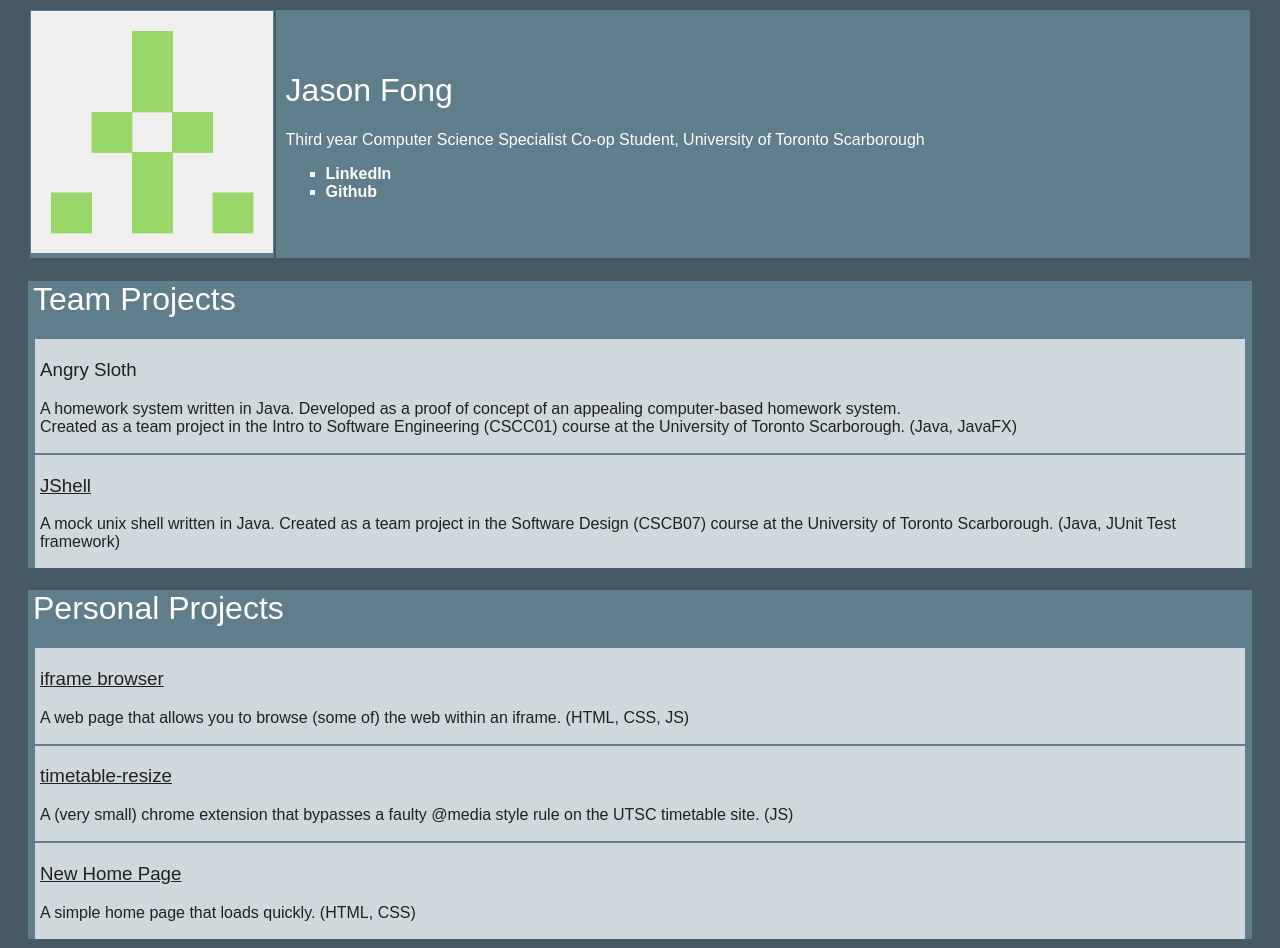
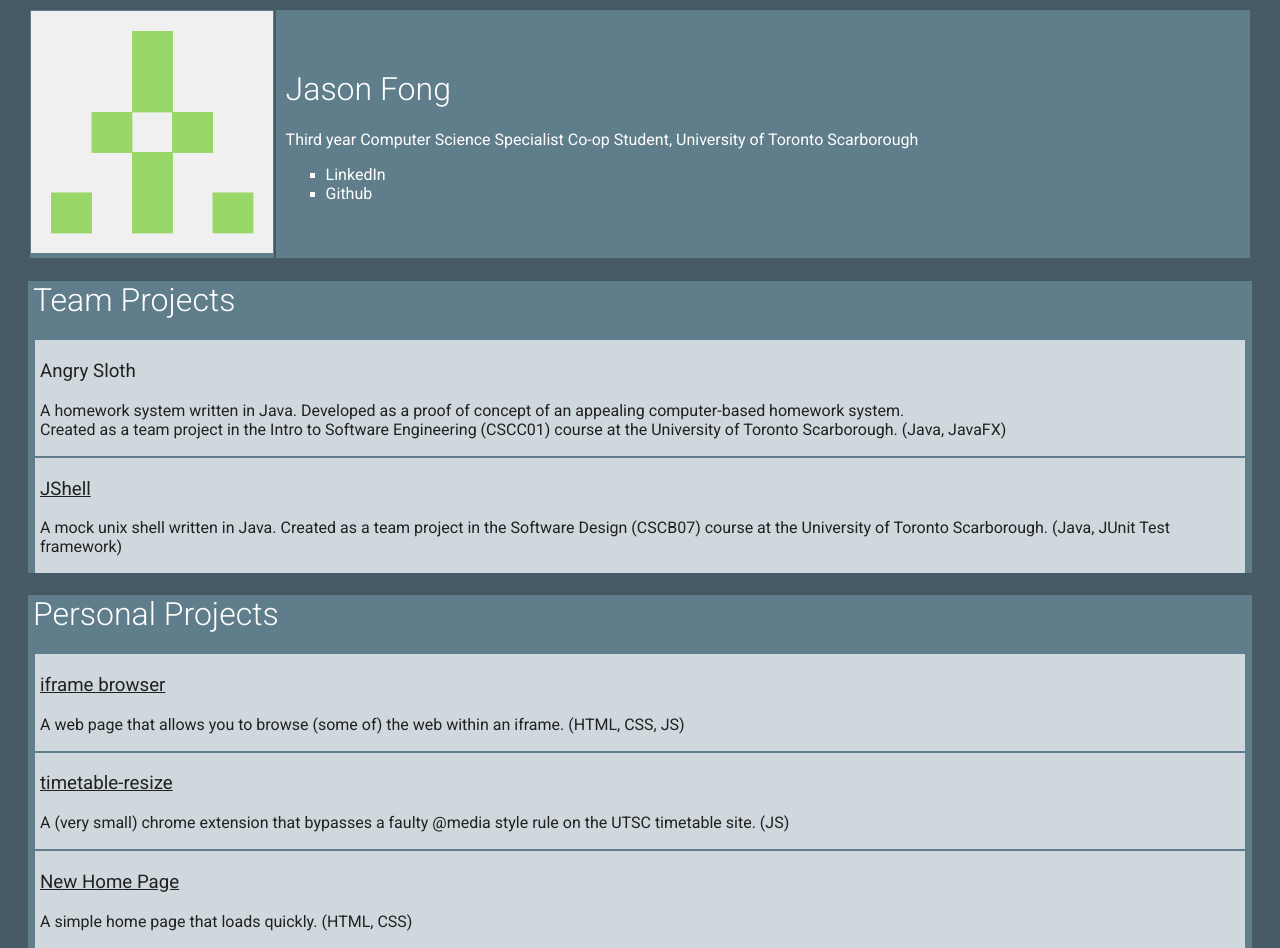
Before and after one commit to jfong701/jfong701.github.io, a plain HTML site: page index.html in a window 1280 px wide. Drawn offline with Linux system fonts and the light colour scheme.

Commit message:
Added Google Fonts

```diff
--- a/index.html
+++ b/index.html
@@ -5,6 +5,7 @@
 	<meta charset="utf-8">
 	<meta name="viewport" content="width=device-width,initial-scale=1">
     <link rel="stylesheet" type="text/css" href="style/index-style.css">
+	<link href="https://fonts.googleapis.com/css?family=Roboto:300,400" rel="stylesheet">
 </head>
 <body>
 	<table class="two-col-table">
--- a/style/index-style.css
+++ b/style/index-style.css
@@ -18,19 +18,18 @@ body {
 }
 
 .header-h1 {
-	font-family: Arial,sans-serif;
-	font-weight: 100;
+	font-family: 'Roboto',Arial,sans-serif;
+	font-weight: 300;
 	color: white;
 }
 
 .header-p {
-	font-family: Arial,sans-serif;
+	font-family: 'Roboto',Arial,sans-serif;
 	color: white;
 }
 
 .header-a {
-	font-family: Arial;
-	font-weight: bold;
+	font-family: 'Roboto',Arial,sans-serif;
 	color: white;
 }
 
@@ -69,7 +68,7 @@ body {
 
 .section {
 	background-color: #607D8B;
-	font-family: Arial;
+	font-family: 'Roboto',Arial,sans-serif;
 	color: #212121;
 	padding-left: 5px;
 	padding-right: 5px;
```
